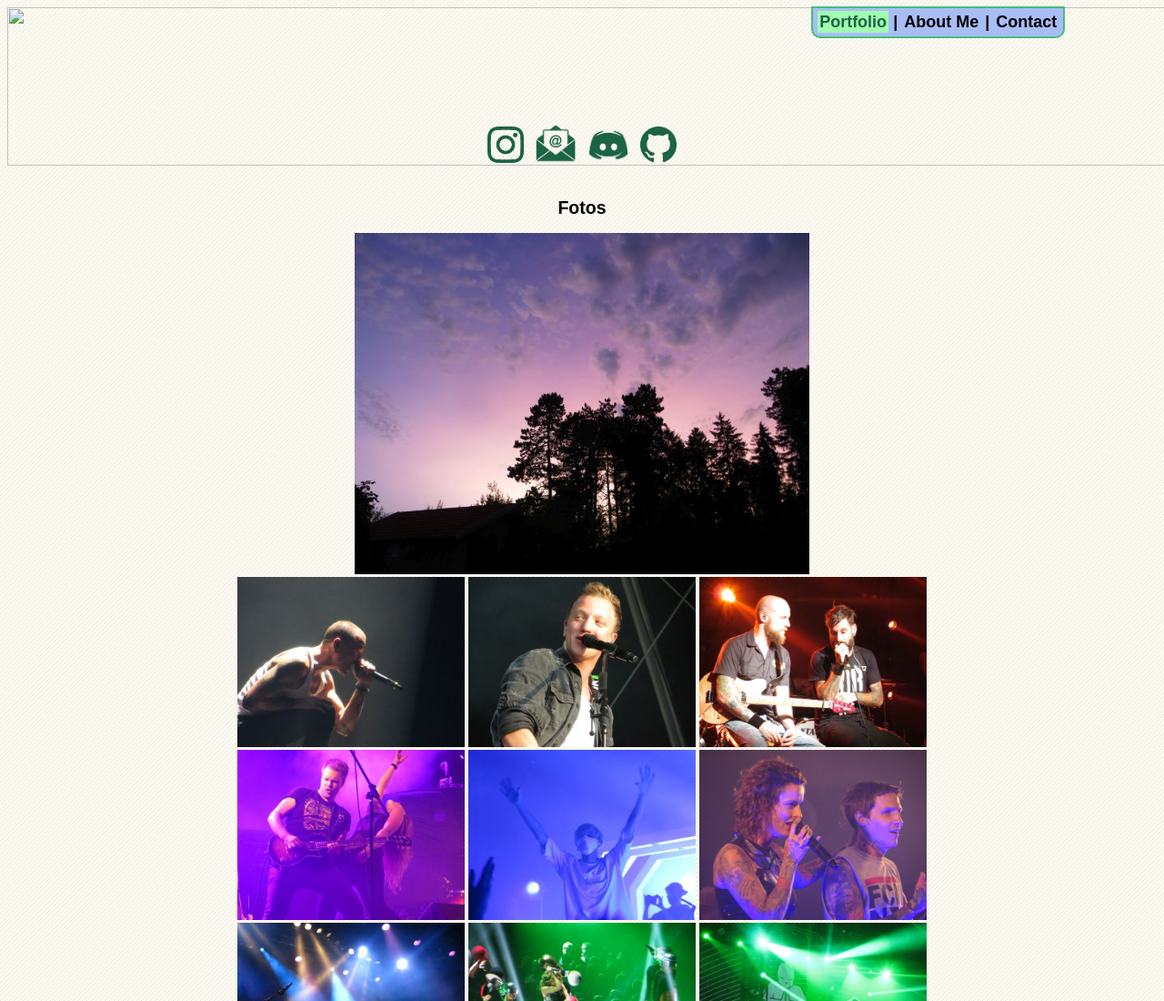
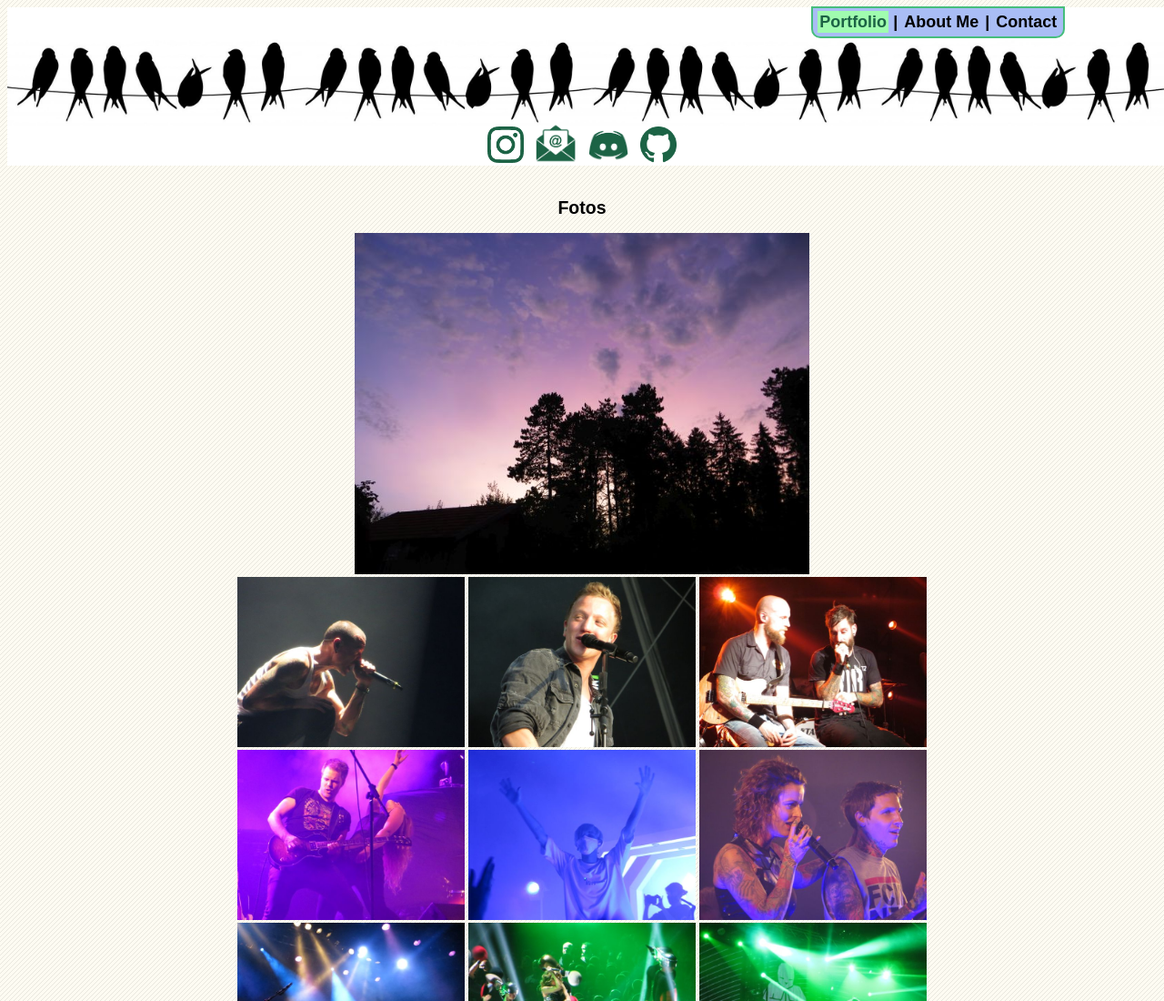
Before and after one commit to Lum7n/EIA1, a plain HTML site: page Aufgabe2/Index.html in a window 1280 px wide. Shown: the top 1100 px of the page at 91% size. Drawn offline with Linux system fonts and the light colour scheme.

Commit message:
Add files via upload

```diff
--- a/Aufgabe2/Index.html
+++ b/Aufgabe2/Index.html
@@ -9,7 +9,7 @@
 </head>
 <body>
     <header>
-        <img src="Birds2.jpg" height="174.4" width="1280">
+        <img src="Birds.jpg" height="174.4" width="1280">
 
         <nav>
             <b>
```
Also changed, not shown: Aufgabe2/AboutMe.html (+2 -2 lines), Aufgabe2/Contact.html (+1 -1 lines), Aufgabe2/Birds.jpg (added).
